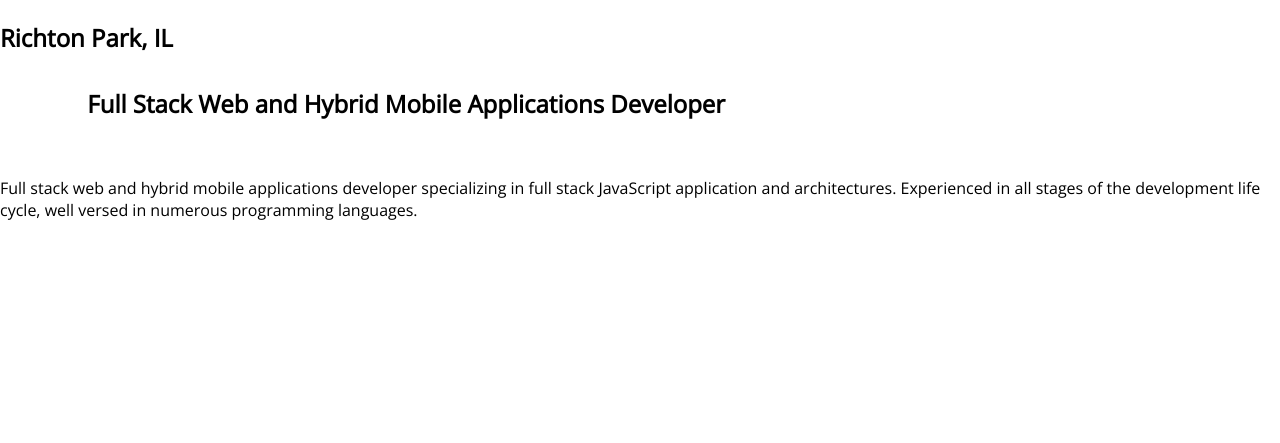
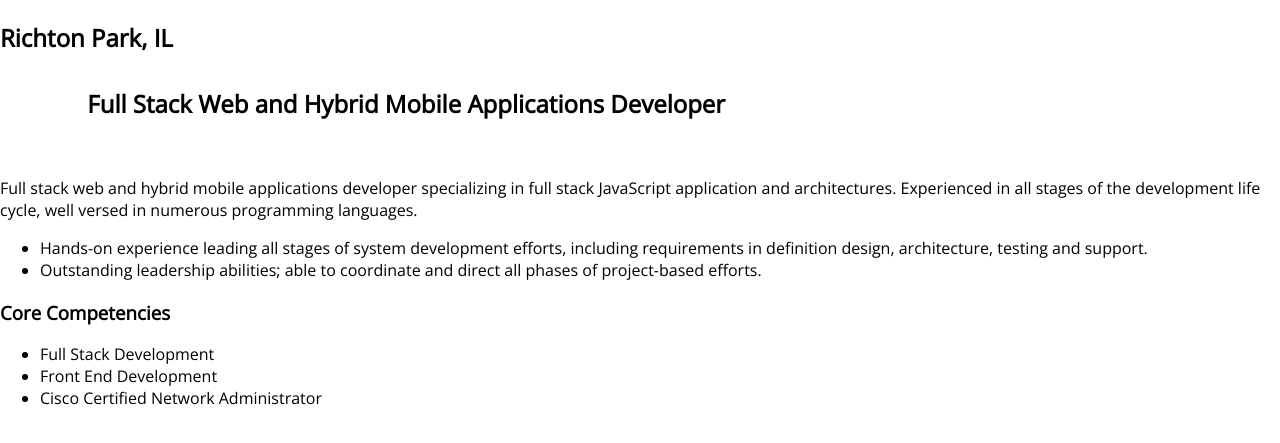
Before and after one commit to techmommy2410/techmommy2410.github.io, a plain HTML site: page resume.html in a window 1280 px wide. Shown: the part 161-604 px from the top of the page. Drawn offline with nearby package versions, Linux system fonts and the light colour scheme.

Commit message:
Adding to resume

```diff
--- a/resume.html
+++ b/resume.html
@@ -38,5 +38,21 @@
           </pre></h2>
           <p>Full stack web and hybrid mobile applications developer specializing in full stack JavaScript application and architectures. Experienced in all stages of the development life cycle, well versed in numerous programming languages.</p>
 
-    </body>
+          <ul>
+            <li>Hands-on experience leading all stages of system development efforts, including requirements in
+                    definition design, architecture, testing and support.</li>
+            <li>Outstanding leadership abilities; able to coordinate and direct all phases of project-based efforts.</li>
+        </ul>
+
+        <h3>Core Competencies</h3>
+
+        <ul>
+            <li>Full Stack Development</li>
+            <li>Front End Development</li>
+            <li>Cisco Certified Network Administrator</li>
+        </section>
+
+
+
+</body>
 </html>
```
Also changed, not shown: index.html (+5 -3 lines), android-chrome-192x192.png (deleted), android-chrome-512x512.png (deleted), apple-touch-icon.png (deleted), favicon-16x16.png (deleted), favicon-32x32.png (deleted), favicon.ico (deleted), site.webmanifest (deleted).
